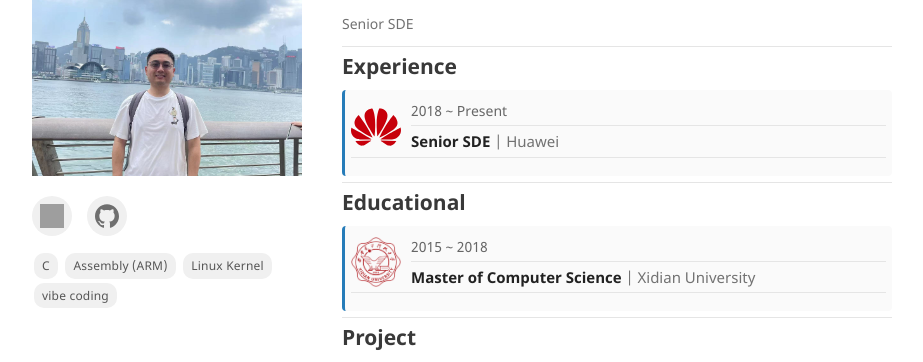
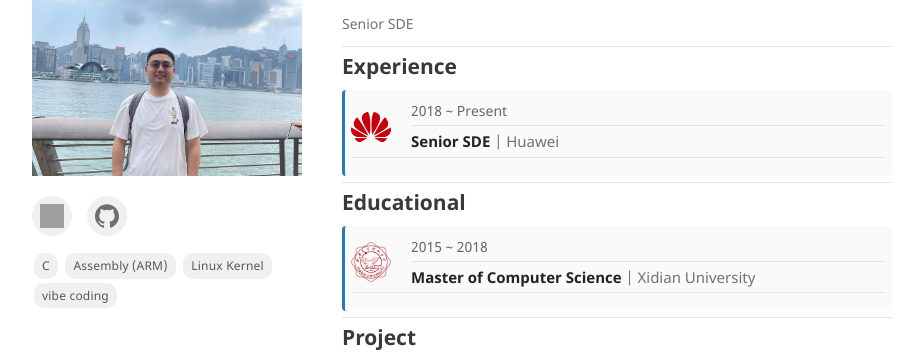
Before and after one commit to zouyipeng/zouyipeng.github.io, a Jekyll site: the page built from index.md, in a window 1280 px wide. Shown: the part 127-489 px from the top of the page, without its empty margins (178-1101 px from the left). Built offline with Jekyll 4.4.1, drawn with Linux system fonts in a browser that asks for light colours; grey boxes are pictures that could not be loaded.

Commit message:
Reduce logo size to 40px (32px on mobile)

```diff
--- a/assets/css/custom.css
+++ b/assets/css/custom.css
@@ -350,7 +350,7 @@ h4 {
 
 /* Company and University Logos */
 .company-logo, .university-logo {
-  height: 50px;
+  height: 40px;
   width: auto;
   display: block;
 }
@@ -431,7 +431,7 @@ h4 {
   }
 
   .company-logo, .university-logo {
-    height: 40px;
+    height: 32px;
     width: auto;
   }
 
```
